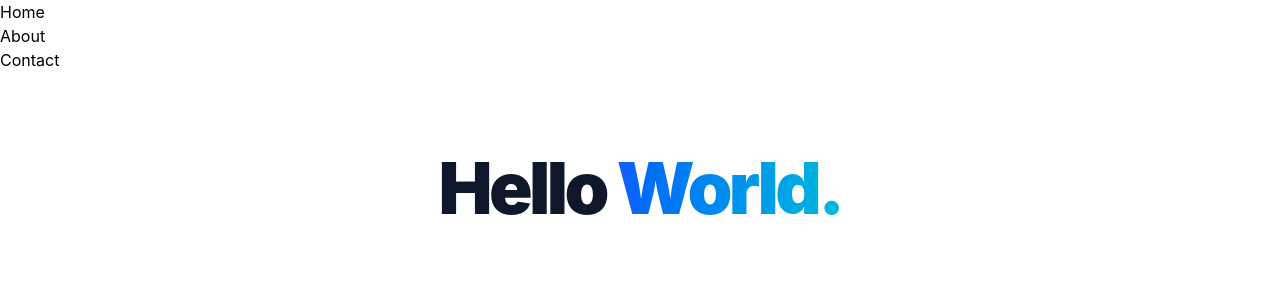
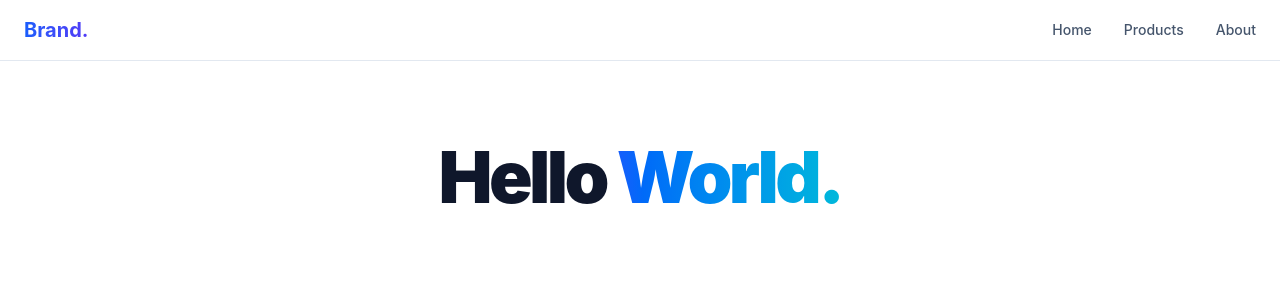
Before and after one commit to 3hal0n/af-lab-08, a React (Vite) app: page / in a window 1280 px wide. Shown: the top 300 px of the page. Built offline with nearby package versions, Linux system fonts and the light colour scheme.

Commit message:
ref: navbar

```diff
--- a/src/components/NavBar.jsx
+++ b/src/components/NavBar.jsx
@@ -1,17 +1,16 @@
 import React from 'react'
 
-function NavBar() {
-  return (
-    <div>
-      <nav>
-        <ul>
-          <li><a href="/">Home</a></li>
-          <li><a href="/about">About</a></li>
-          <li><a href="/contact">Contact</a></li>
-        </ul>
-      </nav>
+const NavBar = () => (
+  <nav className="sticky top-0 z-50 bg-white/80 backdrop-blur-md border-b border-slate-200 px-6 py-4 flex justify-between items-center">
+    <div className="text-xl font-bold bg-gradient-to-r from-blue-600 to-indigo-600 bg-clip-text text-transparent">
+      Brand.
     </div>
-  )
-}
+    <ul className="flex gap-8 text-sm font-medium text-slate-600">
+      <li className="hover:text-blue-600 transition-colors cursor-pointer">Home</li>
+      <li className="hover:text-blue-600 transition-colors cursor-pointer">Products</li>
+      <li className="hover:text-blue-600 transition-colors cursor-pointer">About</li>
+    </ul>
+  </nav>
+);
 
 export default NavBar
```
